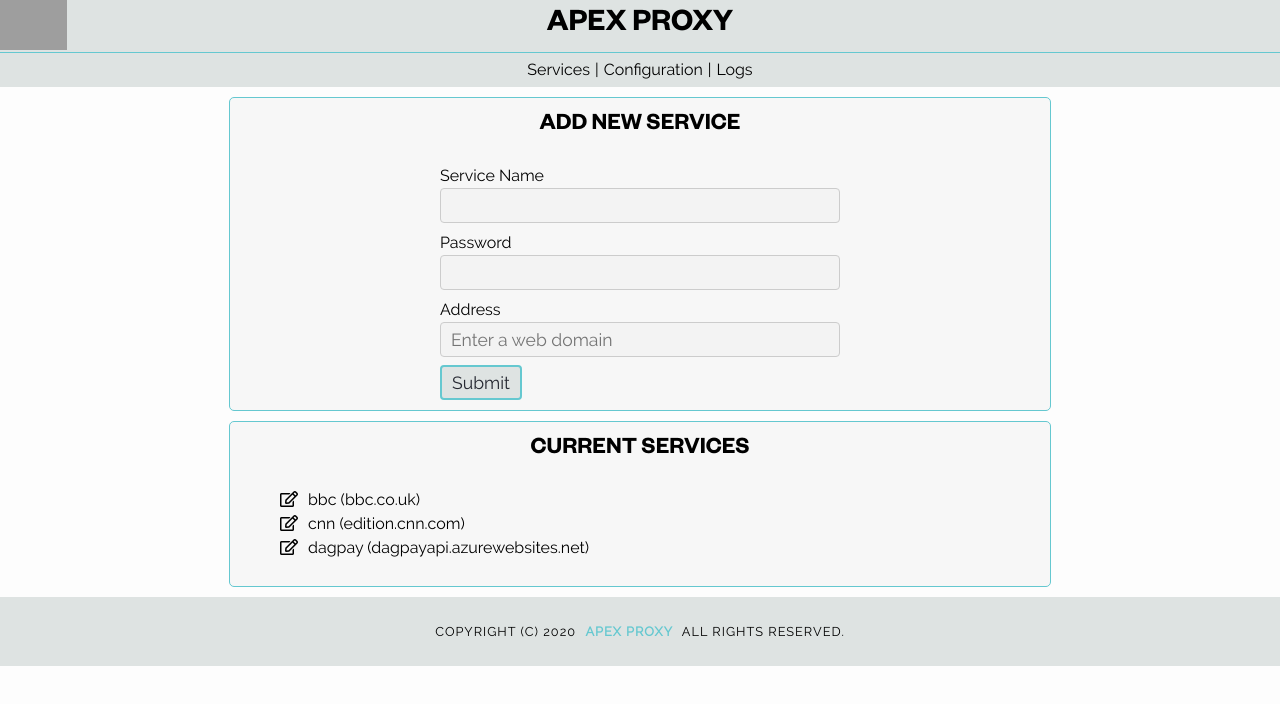
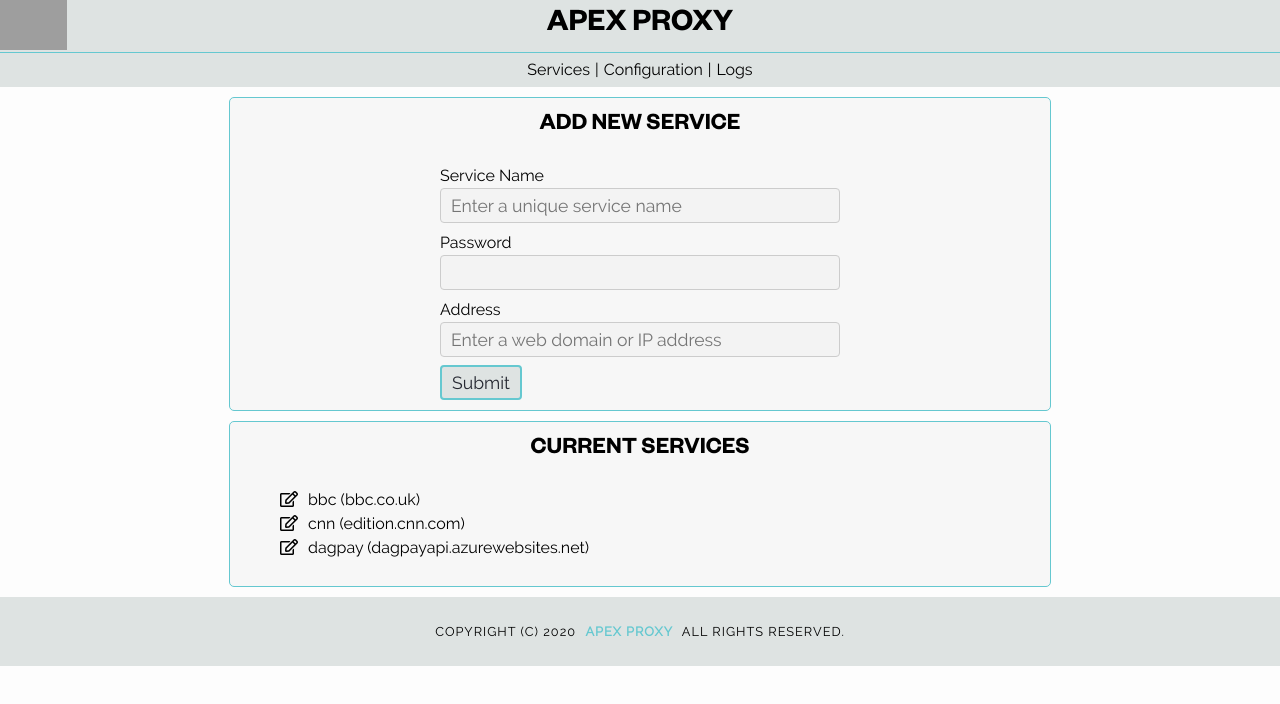
Before and after one commit to apex-api-proxy/apex-admin-ui, a React (Create React App) app: page / in a window 1280 px wide. Shown: the top 704 px of the page. Built offline with nearby package versions, Linux system fonts and the light colour scheme; no server answers; grey boxes are pictures that could not be loaded.

Commit message:
add form placeholder text

```diff
--- a/src/formInputs.js
+++ b/src/formInputs.js
@@ -3,7 +3,7 @@ const serviceFormInputs = [
 		name: "Service Name",
 		type: "text",
 		id: "serviceNameInput",
-		placeholder: "",
+		placeholder: "Enter a unique service name",
 		parameter: "name",
 		labelText: "Service Name",
 		errorMessage: "Please enter a unique service name",
@@ -29,7 +29,7 @@ const serviceFormInputs = [
 		name: "Address",
 		type: "text",
 		id: "addressInput",
-		placeholder: "Enter a web domain",
+		placeholder: "Enter a web domain or IP address",
 		parameter: "address",
 		labelText: "Address",
 		errorMessage: "Please enter a valid web address",
```
